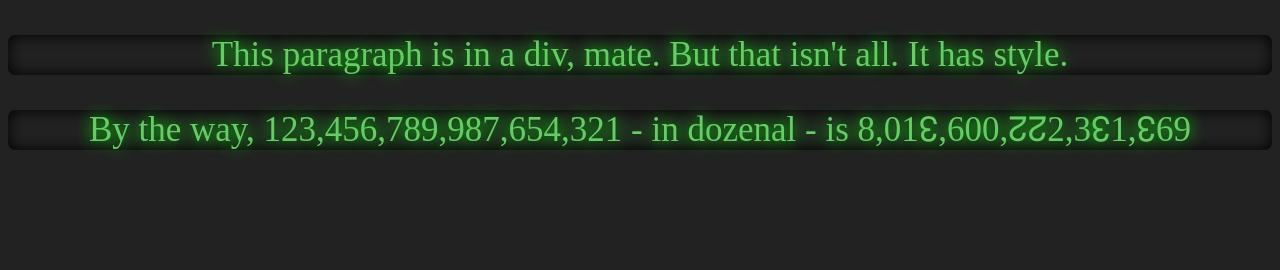
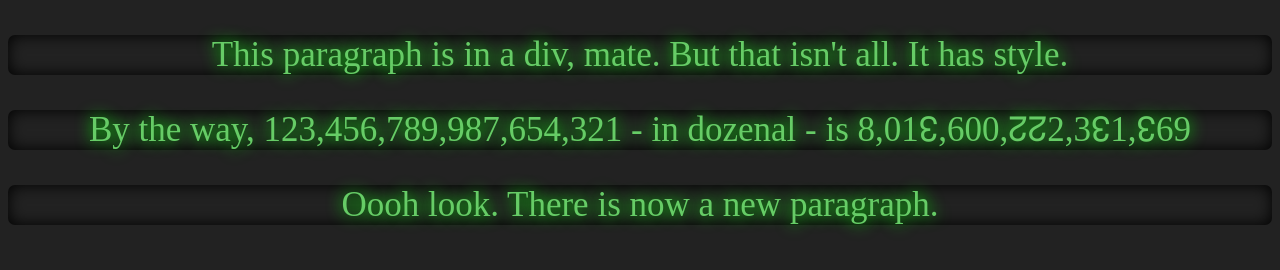
Before and after one commit to HISEROD/HTML-and-CSS-Projects, a plain HTML site: page Basic_HTML_and_CSS/Basic_HTML_Paragraphs.html in a window 1280 px wide. Drawn offline with Linux system fonts and the light colour scheme.

Commit message:
added paragraph in Basic_HTML_Paragraphs file

```diff
--- a/Basic_HTML_and_CSS/Basic_HTML_Paragraphs.html
+++ b/Basic_HTML_and_CSS/Basic_HTML_Paragraphs.html
@@ -10,6 +10,7 @@
 			<div>
 				<p>This paragraph is in a div, mate. But that isn't all. It has style.</p>
 				<p>By the way, 123,456,789,987,654,321 &dash; in dozenal &dash; is 8,01&#x0218b;,600,&#x0218a;&#x0218a;2,3&#x0218b;1,&#x0218b;69</p>
+				<p>Oooh look. There is now a new paragraph.</p>
 			</div>
 		</main>
 	</body>
```
